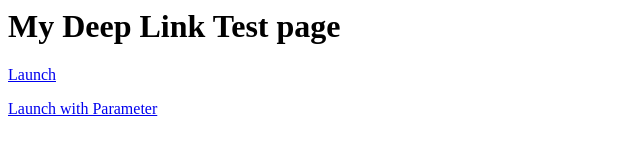
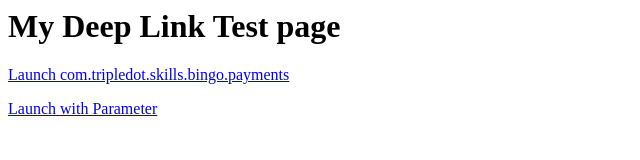
Before and after one commit to 3dorange/deepLink, a plain HTML site: page index.html in a window 1280 px wide. Shown: the whole page, without its empty margins (0-640 px from the left). Drawn offline with Linux system fonts and the light colour scheme.

Commit message:
Update index.html

```diff
--- a/index.html
+++ b/index.html
@@ -4,7 +4,7 @@
     </head>
     <body >
        <h1>My Deep Link Test page</h1>
-       <p><a href="unitydl://com.tripledot.skills.bingo.payments">Launch</a></p>
+       <p><a href="unitydl://com.tripledot.skills.bingo.payments">Launch com.tripledot.skills.bingo.payments</a></p>
        <p><a href="unitydl://mylink?parameter">Launch with Parameter</a></p>
     </body>
 </html>
```
